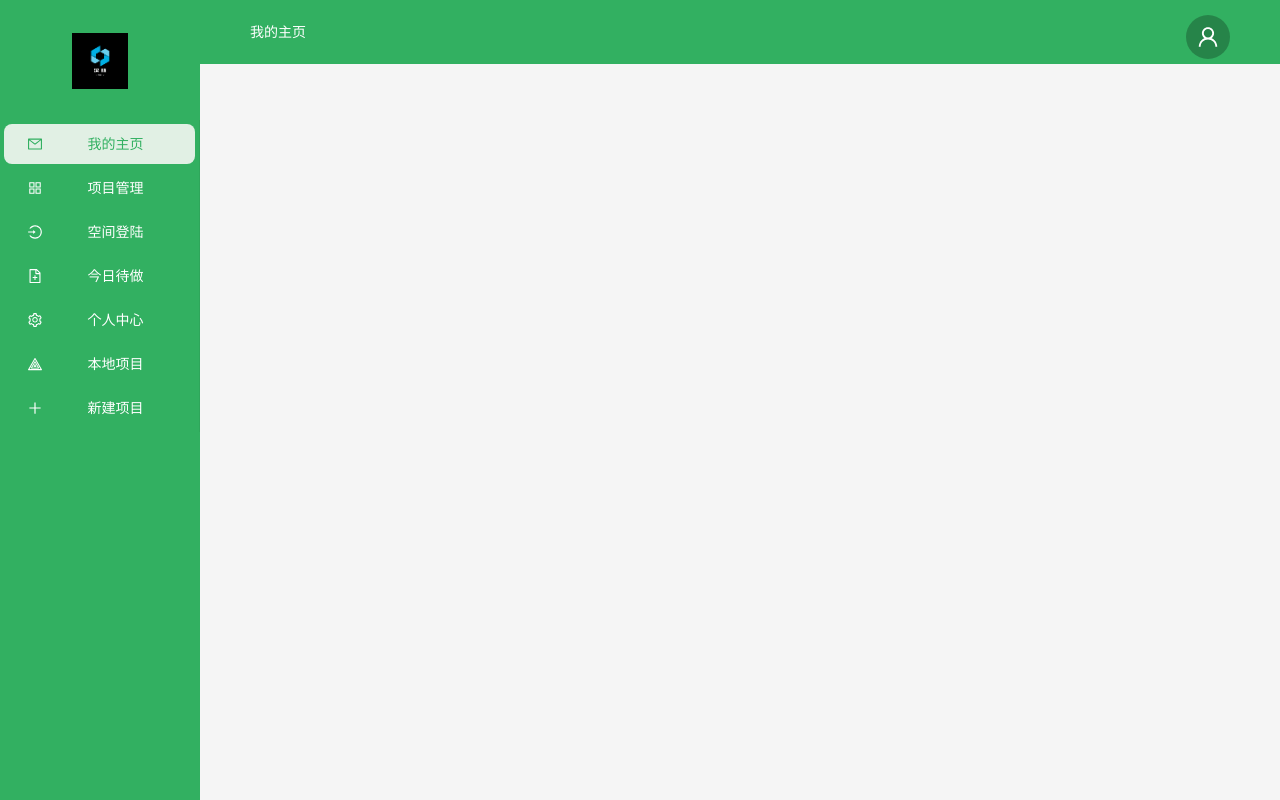
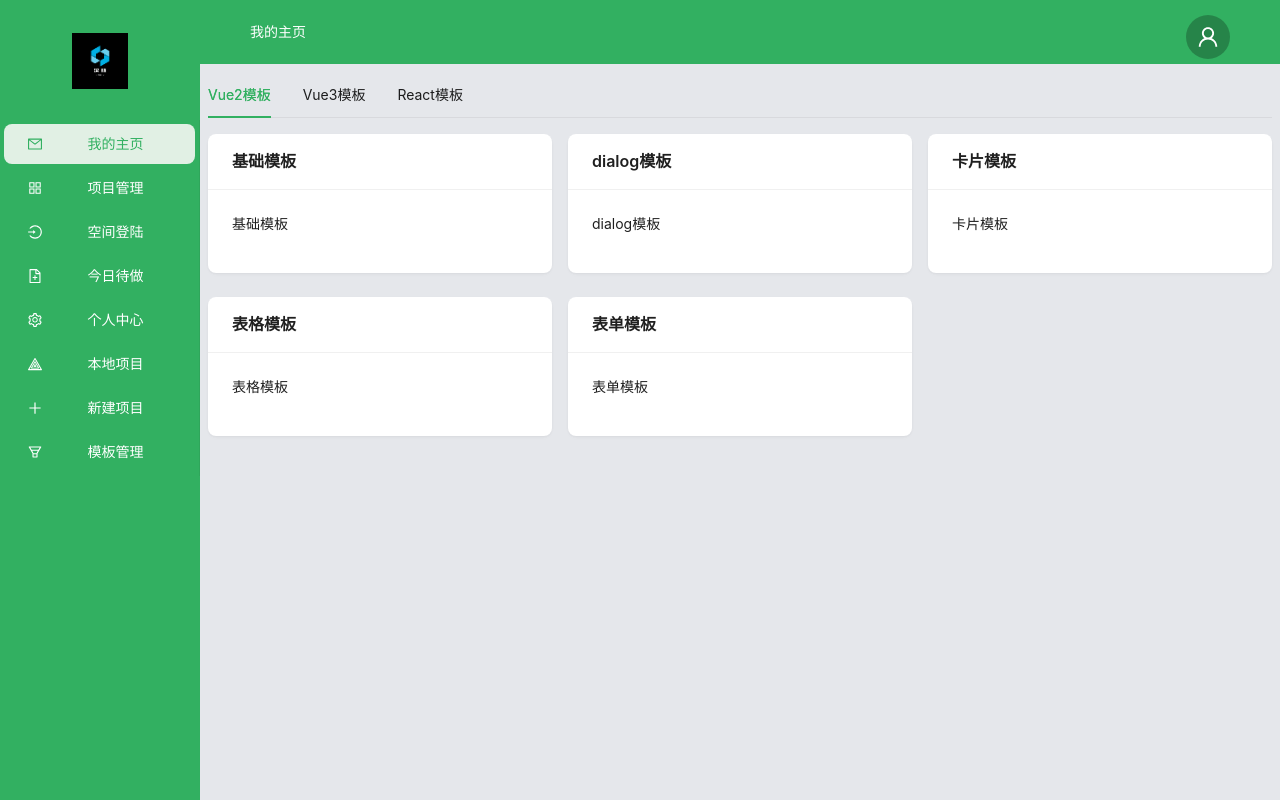
Before and after one commit to qqzhangyanhua/electron-demo, a Vue app: page /template-management in a window 1280 px wide. Built offline with nearby package versions, Linux system fonts and the light colour scheme.

Commit message:
feat:模板整理

```diff
--- a/src/layout/leftMenu.vue
+++ b/src/layout/leftMenu.vue
@@ -20,7 +20,8 @@ import {
   LoginOutlined,
   FileAddOutlined,
 PlusOutlined,
-HeatMapOutlined
+HeatMapOutlined,
+FunnelPlotOutlined
 } from "@ant-design/icons-vue";
 import type { MenuProps, ItemType } from "ant-design-vue";
 import { useRouter } from "vue-router";
@@ -79,6 +80,13 @@ const items: ItemType[] = reactive([
     title: "Option 3",
     route: "AddProject",
   },
+  {
+    key: "8",
+    icon: () => h(FunnelPlotOutlined),
+    label: "模板管理",
+    title: "Option 3",
+    route: "TemplateManagement",
+  },
 ]);
 
 const handleClick: MenuProps["onClick"] = (e) => {
--- a/src/routes.ts
+++ b/src/routes.ts
@@ -11,6 +11,8 @@ const routes = [
     { path: '/personal-center', component: ()=>import('./views/personal-center/index.vue') ,name:'PersonalCenter'},
     { path: '/script-exe', component: ()=>import('./views/script-exe/index.vue') ,name:'ScriptExe'},
     { path: '/add-project', component: ()=>import('./views/add-project/index.vue') ,name:'AddProject'},
+    { path: '/template-management', component: ()=>import('./views/template-management/index.vue') ,name:'TemplateManagement'},
+    { path: '/template-code', component: ()=>import('./views/template-management/template-code.vue') ,name:'TemplateCode'},
 
 
   ]
--- a/src/views/management/index.vue
+++ b/src/views/management/index.vue
@@ -5,7 +5,7 @@
       >新建需求记录</a-button
     >
     <AddManage v-model:visible="openModal" @saveSuccess="saveSuccess" />
-    <a-table :dataSource="dataSource" :columns="columns" >
+    <a-table :dataSource="dataSource" :columns="columns">
       <template #bodyCell="{ column, record }">
         <template v-if="column.dataIndex === 'action'">
           <a-space>
@@ -17,7 +17,7 @@
               @confirm="confirm(record)"
               @cancel="cancel"
             >
-              <a-button type="text" danger >删除</a-button>
+              <a-button type="text" danger>删除</a-button>
             </a-popconfirm>
           </a-space>
         </template>
@@ -28,7 +28,8 @@
 <script lang="ts" setup>
 import { reactive, ref } from "vue";
 import AddManage from "./components/add-manage.vue";
-const dataSource:any = reactive([]);
+import axios from "axios";
+const dataSource: any = reactive([]);
 const columns = reactive([
   {
     title: "禅道编号",
@@ -60,7 +61,7 @@ const columns = reactive([
     width: 100,
   },
 ]);
-const manageString = localStorage.getItem("manageList")||"[]";
+const manageString = localStorage.getItem("manageList") || "[]";
 const manageList = JSON.parse(manageString);
 Object.assign(dataSource, manageList);
 const openModal = ref<boolean>(false);
@@ -76,14 +77,21 @@ const confirm = (record: any) => {
   dataSource.splice(index, 1);
   localStorage.setItem("manageList", JSON.stringify(dataSource));
 };
-const cancel = () => {
-  console.log("取消删除");
-};
+const cancel = () => {};
+
 const handelAdd = () => {
   console.log("新建需求记录");
+  axios({
+    method: "get",
+    url: "http://192.168.2.22:9000/api/v4/users/182/projects",
+    headers: {
+      Authorization: `Bearer 3Ase9dwtm5HyED9Y2_nx`,
+    },
+  }).then((res: any) => {
+    console.log("11111111111", res);
+  });
 
   openModal.value = true;
 };
-
 </script>
 <style lang="scss" scoped></style>
--- /dev/null
+++ b/src/views/template-management/index.vue
@@ -0,0 +1,65 @@
+<template>
+  <div class="px-2 pt-2 bg-gray-200">
+    <a-tabs v-model:activeKey="activeKey">
+      <a-tab-pane v-for="item in tabsList" :key="item.key" :tab="item.name">
+        <a-row :gutter="16">
+          <a-col v-for="(item,index) in templateList" :key="index" :span="8" class="pb-6 cursor-pointer">
+            <a-card :title="item.name" :bordered="false" @click="handelClick">
+              <p>{{ item.remark }}</p>
+            </a-card>
+          </a-col>
+        </a-row>
+      </a-tab-pane>
+    </a-tabs>
+  </div>
+</template>
+<script lang="ts" setup>
+import { ref ,reactive } from "vue";
+import { useRouter} from "vue-router";
+const activeKey = ref("1");
+const router = useRouter();
+const tabsList = [
+  {
+    name: "Vue2模板",
+    key: "1",
+  },
+  {
+    name: "Vue3模板",
+    key: "2",
+  },
+  {
+    name: "React模板",
+    key: "3",
+  },
+];
+const templateList = reactive([{
+    name:'基础模板',
+    remark:'基础模板',
+},
+{
+    name:'dialog模板',
+    remark:'dialog模板',
+},
+{
+    name:'卡片模板',
+    remark:'卡片模板',
+},
+{
+    name:'表格模板',
+    remark:'表格模板',
+},
+{
+    name:'表单模板',
+    remark:'表单模板',
+}
+])
+const handelClick = (item:any) => {
+    router.push({
+        path: '/template-code',
+        query: {
+            name: item.name,
+            remark: item.remark
+        }
+    })
+}
+</script>
--- /dev/null
+++ b/src/views/template-management/template-code.vue
@@ -0,0 +1,10 @@
+<template>
+    <div class="px-2 pt-2 bg-gray-200">
+        代码=====
+    </div>
+</template>
+<script lang='ts' setup>
+</script>
+<style lang="scss" scoped>
+
+</style>
```
